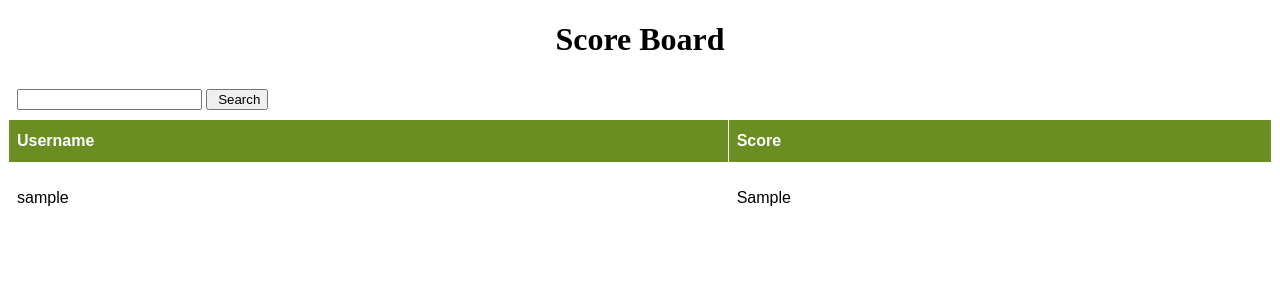
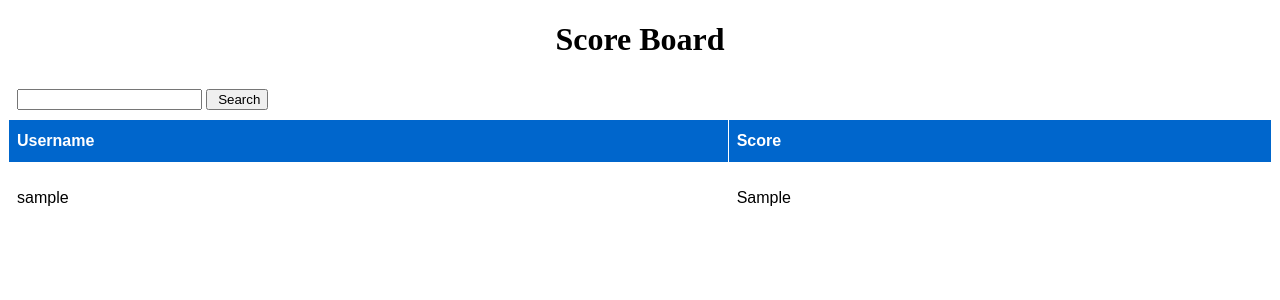
Before and after one commit to nduy2110/Nightmare-Rock-Paper-Scissors, a PHP site: page /Ranking/index.php in a window 1280 px wide. Shown: the top 300 px of the page. Run offline with PHP 8.4, Linux system fonts and the light colour scheme; tables that the repository leaves empty or names only in its code hold one stand-in row (values such as "Sample post").

Commit message:
Update index.php

```diff
--- a/src/Ranking/index.php
+++ b/src/Ranking/index.php
@@ -20,7 +20,7 @@
         padding-top: 12px;
         padding-bottom: 12px;
         text-align: left;
-        background-color: #6B8E23;
+        background-color: #0066CC;
         color: white;
         }
 </style>
```
